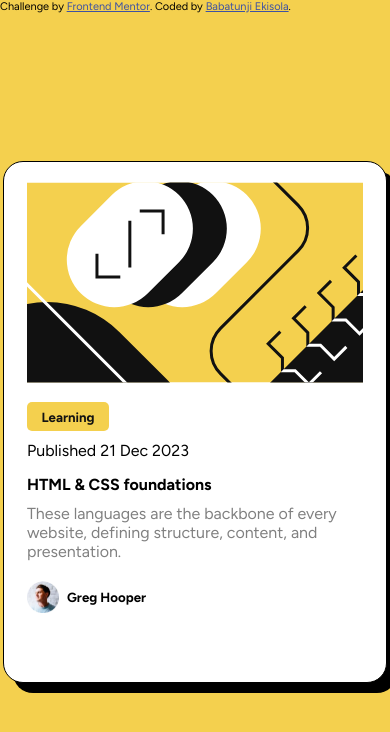
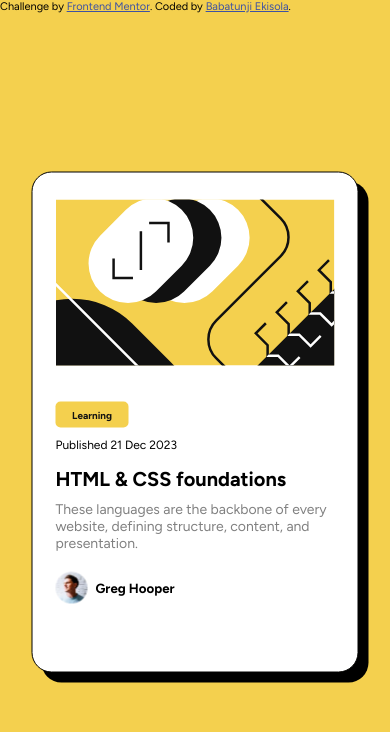
Before and after one commit to DBasic-cmd/blog-card, a plain HTML site: page index.html in a window 390 px wide. Drawn offline with Linux system fonts and the light colour scheme.

Commit message:
successfully created a blog-card

```diff
--- a/style.css
+++ b/style.css
@@ -74,3 +74,31 @@ body{
     height: 32px;
     margin-right: 8px;
 }
+
+@media only screen and (max-width: 768px) {
+    .blog-card{
+        width: 327px;
+        height: 501px;
+    }
+    .card-image{
+        margin-top: 10px;
+    }
+    .card-image img{
+        width: 279px;
+        height: 200px;
+    }
+    .card-header{
+        font-size: 12px;
+        width: 73px;
+        height: 26px;
+    }
+    .sub-heading{
+        font-size: 12px;
+    }
+    .card-title{
+        font-size: 20px;
+    }
+    .card-description{
+        font-size: 14px;
+    }
+}
```
